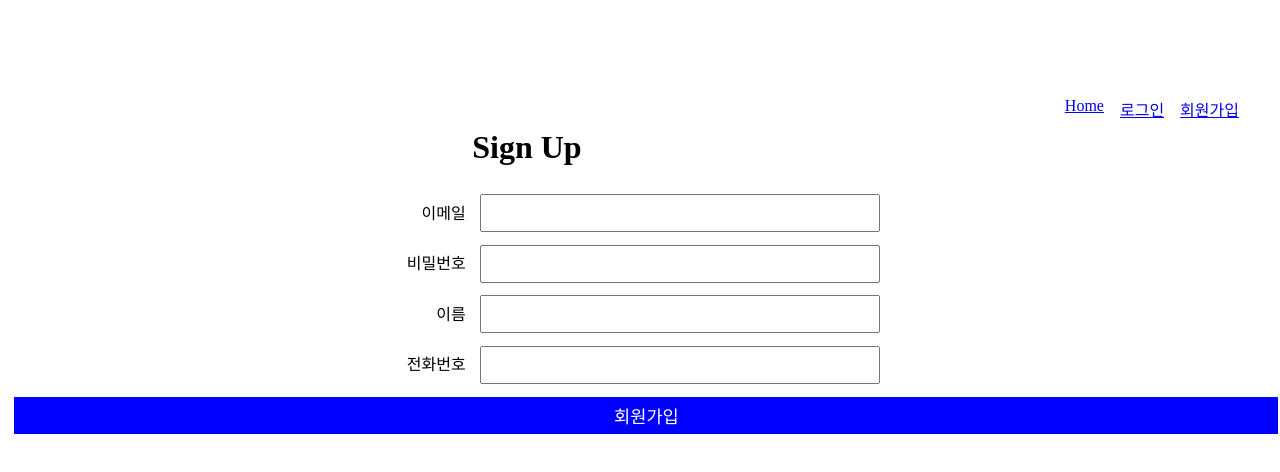
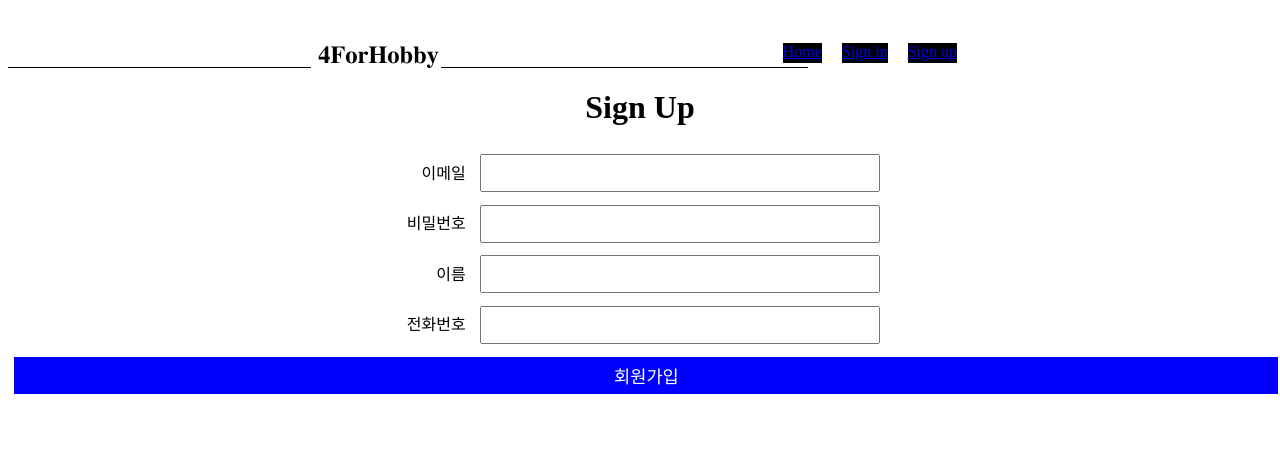
Before and after one commit to codestates/4-for-hobby-client, a React (Create React App) app in the folder my-app/: page /signup in a window 1280 px wide. Shown: the top 472 px of the page. Built offline with nearby package versions, Linux system fonts and the light colour scheme; no server answers.

Commit message:
[client] feat/navcss

```diff
--- a/my-app/src/pages/Navbar.css
+++ b/my-app/src/pages/Navbar.css
@@ -1,6 +1,19 @@
 .navbar {
-  padding: 30px;
-  margin-top: 3rem;
+  padding: 0px;
+  margin-top: 0px;
+  height: 60px;
+  width: 800px;
+  position: relative;
+  border-bottom: solid 1px;
+}
+
+div.logo {
+  background: url(../logo.png);
+  height: 40px;
+  width: 130px;
+  position: relative;
+  left: -140px;
+  top: 8px;
 }
 
 ul {
@@ -9,10 +22,62 @@ ul {
   float: inline-end;
   list-style: none;
   padding: 3px;
+  position: relative;
+  left: -30px;
 }
 
 li {
   margin-left: 1rem;
   align-items: center;
   list-style: none;
+  margin: 10px;
 }
+
+li.homebuttonafterlogin {
+  background-color: black;
+  position: relative;
+  left: 11rem;
+  top: 6px;
+}
+
+li.roomcreatebutton {
+  background-color: black;
+  position: relative;
+  left: 11rem;
+  top: 6px;
+}
+
+li.mypagebutton {
+  background-color: black;
+  position: relative;
+  left: 11rem;
+  top: 6px;
+}
+
+li.logoutbutton {
+  background-color: black;
+  position: relative;
+  left: 11rem;
+  top: 6px;
+}
+
+li.homebuttonbeforelogin {
+  background-color: black;
+  position: relative;
+  left: 12rem;
+  top: 6px;
+}
+
+li.loginbutton {
+  background-color: black;
+  position: relative;
+  left: 12rem;
+  top: 6px;
+}
+
+li.signupbutton {
+  background-color: black;
+  position: relative;
+  left: 12rem;
+  top: 6px;
+}
--- a/my-app/src/pages/Navbar.js
+++ b/my-app/src/pages/Navbar.js
@@ -1,7 +1,7 @@
 import React, { useEffect, useState } from "react";
 import { Link } from "react-router-dom";
-import './Navbar.css';
-
+import "./Navbar.css";
+import logo from "../logo.png";
 const Navbar = ({ isEnterHandler }) => {
   const authToken = localStorage.getItem("token");
 
@@ -11,32 +11,36 @@ const Navbar = ({ isEnterHandler }) => {
 
   const guestLinks = (
     <ul>
-      <li>
-        <Link to="/" >Home </Link>
+      <div className="logo"></div>
+      <li className="homebuttonbeforelogin">
+        <Link to="/">Home</Link>
       </li>
-      <li>
-        <Link to="/login">로그인 </Link>
+      <li className="loginbutton">
+        <Link to="/login">Sign in</Link>
       </li>
-      <li>
-        <Link to="/signup">회원가입 </Link>
+      <li className="signupbutton">
+        <Link to="/signup">Sign up</Link>
       </li>
     </ul>
   );
 
   const authLinks = (
     <ul>
-      <li>
-        <Link to="/" onClick={isEnterHandler}>Home </Link>
+      <div className="logo"></div>
+      <li className="homebuttonafterlogin">
+        <Link to="/" onClick={isEnterHandler}>
+          Home{" "}
+        </Link>
       </li>
-      <li>
-        <Link to="/addroom">방 생성</Link>
+      <li className="roomcreatebutton">
+        <Link to="/addroom">+Room</Link>
       </li>
-      <li>
-        <Link to="/mypage">마이페이지</Link>
+      <li className="mypagebutton">
+        <Link to="/mypage">Mypage</Link>
       </li>
-      <li>
+      <li className="logoutbutton">
         <a href="/" onClick={onClick}>
-          로그아웃
+          Sign out
         </a>
       </li>
     </ul>
```
Also changed, not shown: my-app/src/logo.png (added), 1 other file (tests, documents, lock files or other folders).
